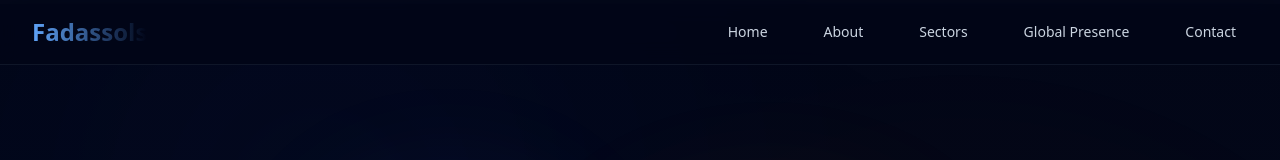
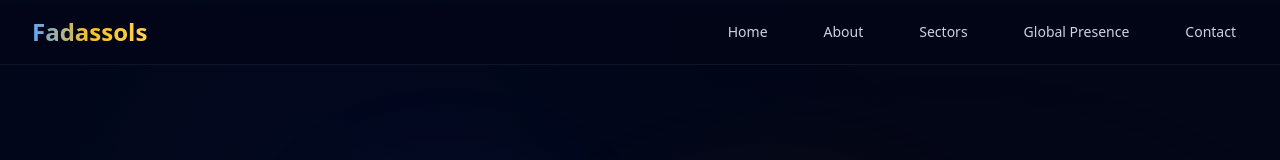
Before and after one commit to BISHOP-X/FODASSOLS-INC, a React (Vite) app: page / in a window 1280 px wide. Shown: the top 160 px of the page. Built offline with nearby package versions, Linux system fonts and the light colour scheme.

Commit message:
Fix logo gradient to prevent text fading - Extended gradient coverage for full visibility

```diff
--- a/src/components/Navigation.tsx
+++ b/src/components/Navigation.tsx
@@ -33,7 +33,7 @@
           <div className="flex justify-between items-center h-16">
             {/* Logo */}
             <div className="flex-shrink-0">
-              <div className="text-2xl font-bold bg-gradient-to-r from-blue-400 to-gold-400 bg-clip-text text-transparent">
+              <div className="text-2xl font-bold bg-gradient-to-r from-blue-400 via-amber-400 to-amber-300 bg-clip-text text-transparent">
                 Fadassols
               </div>
             </div>
```
